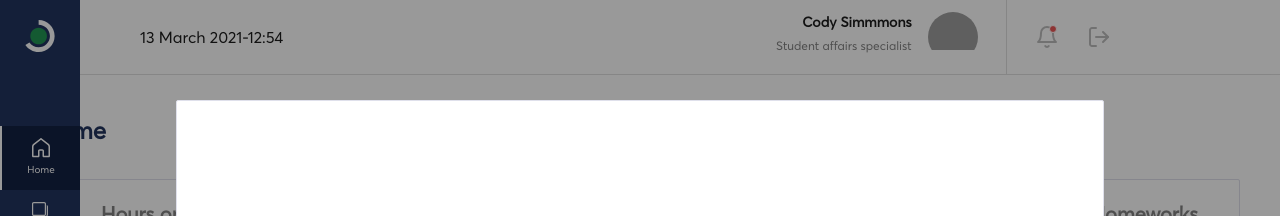
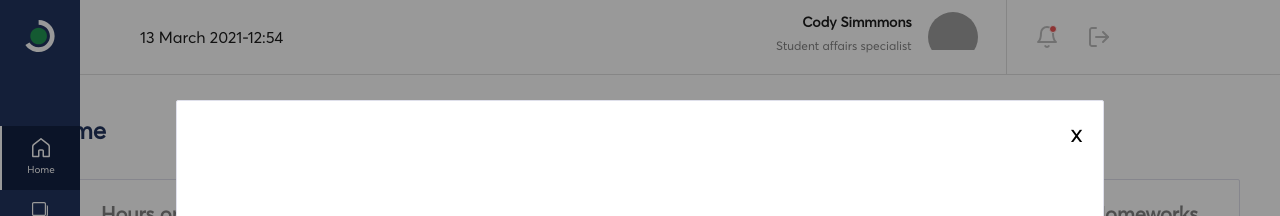
Before and after one commit to VirtuonUfaz/virtuonfront, a React (Create React App) app: page /home in a window 1280 px wide. Both pictures are taken after a click on the picture 1195 px from the left and 469 px from the top of the page. Shown: the top 216 px of the page. Built offline with nearby package versions, Linux system fonts and the light colour scheme; no server answers; grey boxes are pictures that could not be loaded.

Commit message:
UIP-24: Missing exit option on modals

```diff
--- a/src/components/Modal/index.tsx
+++ b/src/components/Modal/index.tsx
@@ -1,9 +1,12 @@
 import "./styles.scss";
 
-const Modal = ({ children, show }) => {
+const Modal = ({ children, show, setShow }) => {
   return (
     <div className={show ? "modal" : "modal hidden"}>
       <div className="modal-content border rounded">
+        <div className="close-btn" onClick={() => setShow(false)}>
+          x
+        </div>
         <div className="modal-container">{children}</div>
       </div>
     </div>
--- a/src/components/Modal/styles.scss
+++ b/src/components/Modal/styles.scss
@@ -20,4 +20,12 @@
       padding: 118px 64px;
     }
   }
+
+  .close-btn {
+    position: absolute;
+    right: 0;
+    padding: 20px;
+    font-size: 25px;
+    cursor: pointer;
+  }
 }
--- a/src/views/Home/TaskModal/index.tsx
+++ b/src/views/Home/TaskModal/index.tsx
@@ -10,7 +10,7 @@ const TaskModal = ({ show, setShow, tasks, setTasks }) => {
   };
 
   return (
-    <Modal show={show}>
+    <Modal show={show} setShow={setShow}>
       <h1 className="md-header">Create Task</h1>
       <form className="mt-10">
         <div className="flex flex-jc-sb">
```
